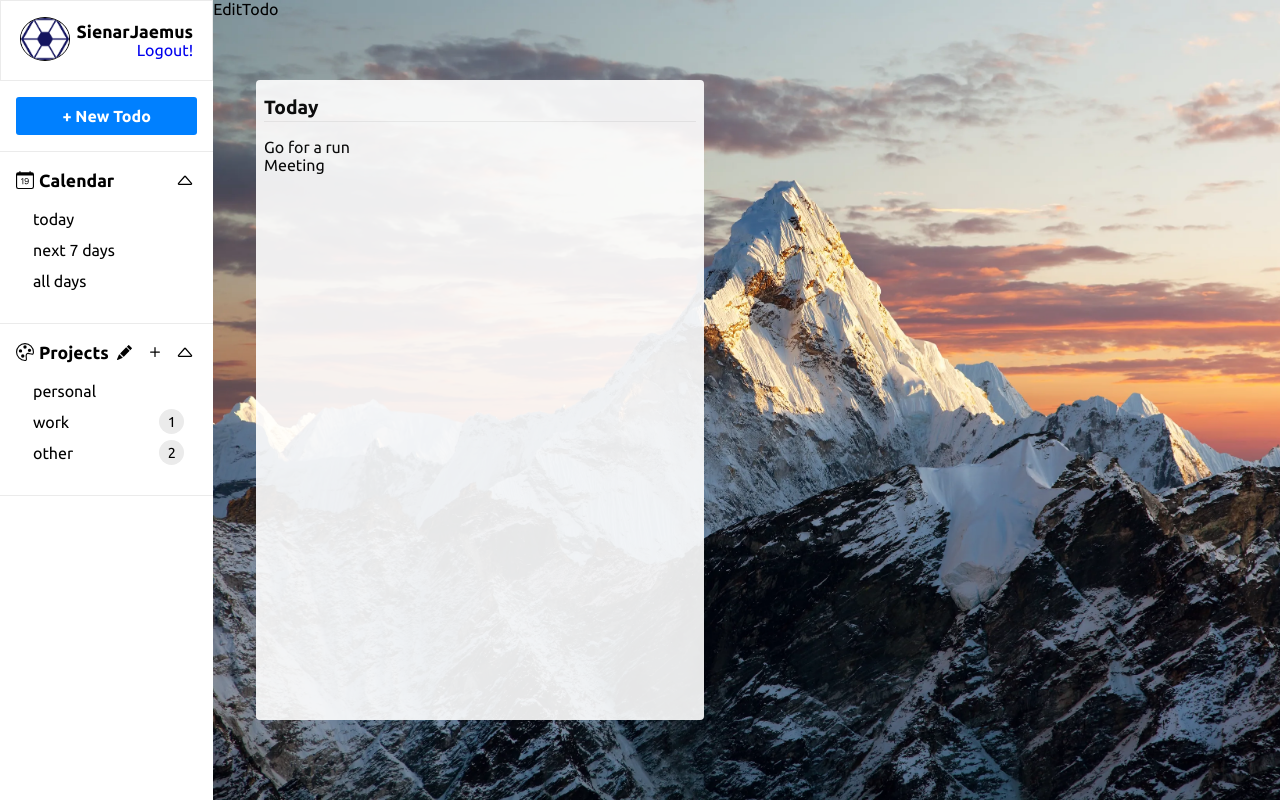
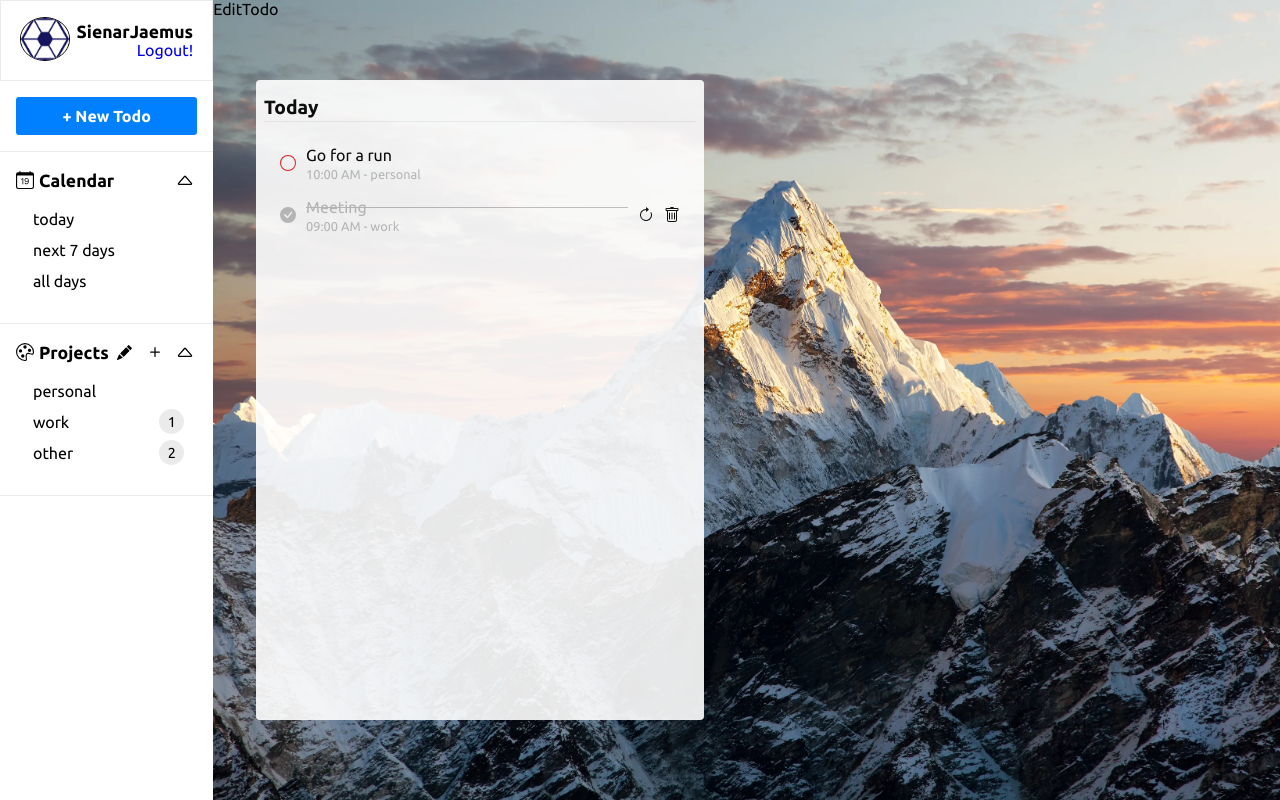
Before and after one commit to Ice-Citron/TDL-app-React-Firebase, a React (Create React App) app in the folder tdl-app/: page / in a window 1280 px wide. Built offline with nearby package versions, Linux system fonts and the light colour scheme.

Commit message:
part 11 done :)

```diff
--- a/tdl-app/src/App.css
+++ b/tdl-app/src/App.css
@@ -418,3 +418,58 @@
 .Todos .todos {
     overflow-y: auto;        /* Enable vertical scrolling if content exceeds the height of this element */
 }
+
+
+/* PART 11 --> Todo */
+.Todo {
+    padding: 0.5rem 1rem;       /*  This adds padding around each Todo item, 0.5rem top and bottom, 1rem left and right. */
+}
+.Todo .todo-container {
+    display: flex;
+    align-items: center;        /* This sets the container to use flexbox layout and aligns items vertically in the center. */
+}
+.Todo .todo-container span {
+    cursor: pointer;            /* This changes the cursor to a pointer when hovering over the span. */
+}
+.Todo .todo-container .text {
+/*
+    This sets the text container to use flexbox layout and aligns items vertically in the center.
+    It also sets the container to grow and shrink as needed, and to occupy all available space.
+    It adds 10 pixels of margin on the left and right sides, but 0 pixels of margin for the text for top and bottom (vertical sides)
+    It changes the cursor to a pointer when hovering over the container.
+*/
+    position: relative;
+    flex: 1;
+    margin: 0 10px;
+    cursor: pointer;
+}
+.Todo .todo-container .text span {
+    font-size: 0.8rem;
+    color: #bebebe;
+}
+.Todo .todo-container .text .line {
+/*
+1. This sets the line to be 1 pixel tall,
+2. with a light gray background color.
+3. Positions the line relative to its nearest positioned ancestor (in this case, the .text <div> container).
+4. Places the line 25% from the top of the container. (makes more sense when you look at the dashed line itself, because it needs to account for the "09:00 AM - work" text below the main text component)
+5. initially the line has no width, making it invisible
+6. This creates a smooth animation when the width changes. It will take 250 milliseconds (1/4 second) and use an ease-in-out timing function for a natural-looking animation.
+*/
+    height: 1px;
+    background: #bebebe;
+    position: absolute;
+    top: 25%;
+    width: 0;
+    transition: width 250ms ease-in-out;
+}
+ .Todo .todo-container .text .line-through {
+    width: 100%; /* This sets the width of the line to 100%, making it visible. (when the className also contains "line-through" as well instead) */
+}
+.Todo .todo-container .add-to-next-day {
+/*
+- This adds 10 pixels of space to the right of the "add to next day" button.
+- This extra space helps separate the button from the next element (likely the delete button), improving the visual layout and making each element distinct and clickable.
+*/
+    margin-right: 10px;
+}
--- a/tdl-app/src/components/Todo.js
+++ b/tdl-app/src/components/Todo.js
@@ -1,11 +1,54 @@
-import React from "react"
+import React, {useState} from 'react' // useState is a Hook that allows you to have state variables in functional components (true or false)
+import { ArrowClockwise, CheckCircleFill, Circle, Trash } from 'react-bootstrap-icons'
 
 
-function Todo({ todo }) {
+function Todo({todo}){
+    const [hover, setHover] = useState(false) // useState is used here // static variable and a setter function, intialised to false
 
-    return (
-        <div className="Todo">
-            {todo.text}
+    return ( // this is for each Todo object!
+        <div className='Todo'>
+            <div
+                className="todo-container"
+                onMouseEnter={() => setHover(true)}         // These sets the hover state to true when the mouse hovers over/enters the todo-container
+                onMouseLeave={() => setHover(false)}        // and false when it leaves
+            >
+                <div className="check-todo">
+                    {
+                        todo.checked ?  // ternary operator checks if todo.checked is true or false // if true, render a GRAY checked circle, else render a colored unchecked circle (which is based on value in array)
+                            <span className="checked">
+                                <CheckCircleFill color="#bebebe" />
+                            </span>
+                        :
+                            <span className="unchecked">
+                                <Circle color={todo.color} />
+                            </span>
+                    }
+                </div>
+                <div className="text">
+                    <p style={{color : todo.checked ? '#bebebe' : '#000000'}}>{todo.text}</p> {/* if todo.checked is true, renders text color as gray, else black */}
+                    <span>{todo.time} - {todo.project}</span>                                 {/* renders time and project, for example "09:00 AM - work"         */}
+                    <div className={`line ${todo.checked ? 'line-through' : ''}`}></div>      {/* if todo.checked is true, render a line-through class, else empty <-- this is based on css definition. If todo object is
+                                                                                                  checked, the className will become "line line-through" instead, which hence it will also be using properties defined for
+                                                                                                  both ".line" and ".line-through", and since ".line-through" modifies the 1 gray pixel's width from 1 to 100, a line is
+                                                                                                  formed! */}
+                </div>
+                <div className="add-to-next-day">
+                    {
+                        todo.checked && // Shows the refresh icon (clockwise arrow) only if the todo is checked (or task already completed. Which means to add the same task at same time but different date (next day))
+                        <span>
+                            <ArrowClockwise />
+                        </span>
+                    }
+                </div>
+                <div className="delete-todo">
+                    {
+                        (hover || todo.checked) && // Show the trash icon is todo is checked or {if unchecked, render the icon (if the mouse is hovering over the todo-container)}
+                        <span>
+                            <Trash />
+                        </span>
+                    }
+                </div>
+            </div>
         </div>
     )
 }
--- a/tdl-app/src/components/Todos.js
+++ b/tdl-app/src/components/Todos.js
@@ -13,17 +13,17 @@ function Todos(){
             id : 'd54sd4',
             text : "Go for a run",
             time : "10:00 AM",
-            date : "06/03/2021",
+            date : "16/08/2024",
             day : "6",
             checked : false,
-            color : '#000000',
+            color : '#e81a1a',
             project : 'personal'
         },
         {
             id : 'd54fdf',
             text : "Meeting",
             time : "09:00 AM",
-            date : "08/03/2021",
+            date : "18/08/2024",
             day : "1",
             checked : true,
             color : '#00ff00',
```
Also changed, not shown: 1 other file (tests, documents, lock files or other folders).
